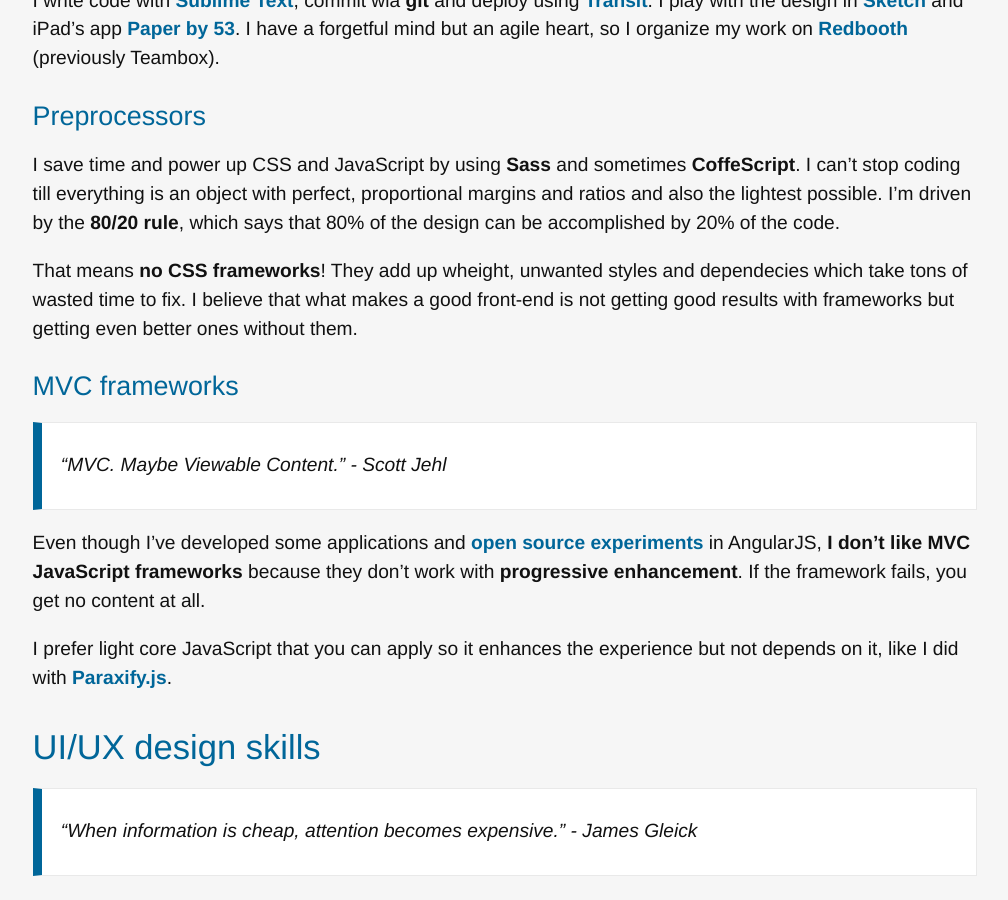
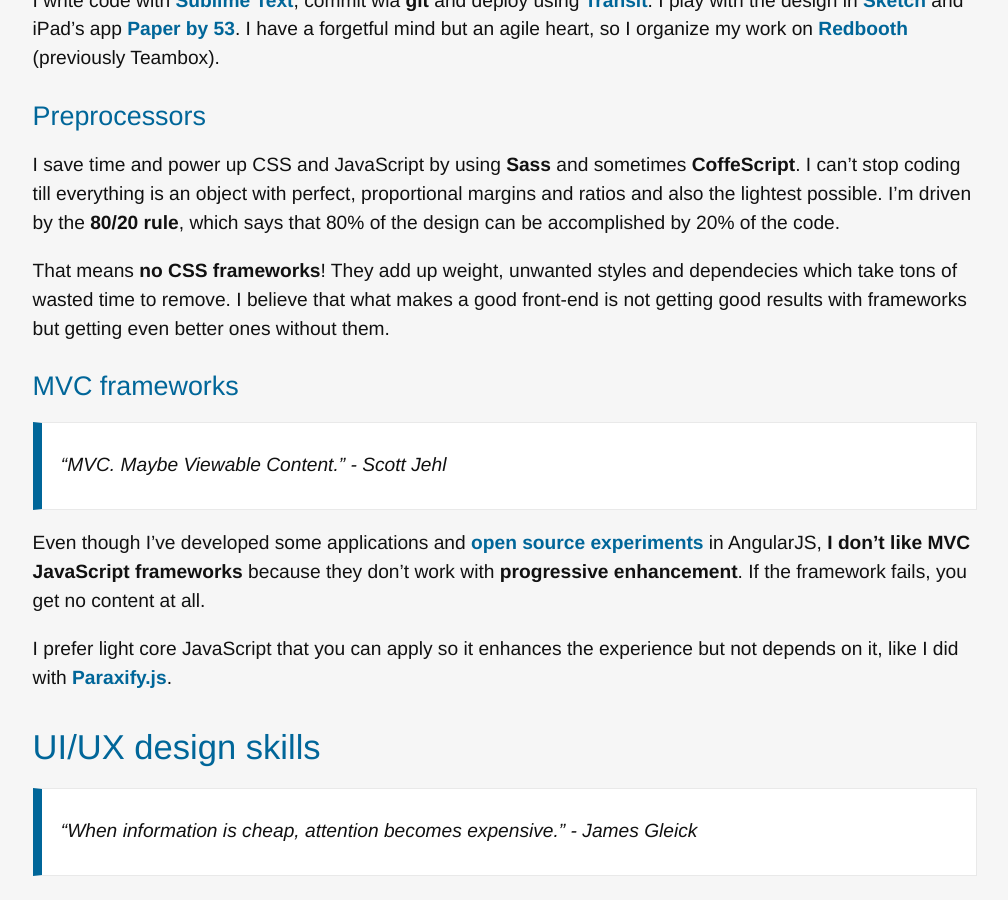
Before and after one commit to jaicab/jaicab.github.io, a Jekyll site: the page built from about.md, in a window 1280 px wide and 900 px high, scrolled down 1146 px. Shown: the whole window, without its empty margins (135-1143 px from the left). Built offline with Jekyll 4.4.1, drawn with Linux system fonts in a browser that asks for light colours.

Commit message:
Better way to say things

```diff
--- a/about.md
+++ b/about.md
@@ -67,7 +67,7 @@
 I save time and power up CSS and JavaScript by using **Sass** and sometimes **CoffeScript**. I can't stop coding till everything is an object with perfect, proportional margins and ratios and also the lightest possible.
 I'm driven by the **80/20 rule**, which says that 80% of the design can be accomplished by 20% of the code.
 
-That means **no CSS frameworks**! They add up wheight, unwanted styles and dependecies which take tons of wasted time to fix. I believe that what makes a good front-end is not getting good results with frameworks but getting even better ones without them.
+That means **no CSS frameworks**! They add up weight, unwanted styles and dependecies which take tons of wasted time to remove. I believe that what makes a good front-end is not getting good results with frameworks but getting even better ones without them.
 
 ###MVC frameworks
 > "MVC. Maybe Viewable Content." - Scott Jehl
```
